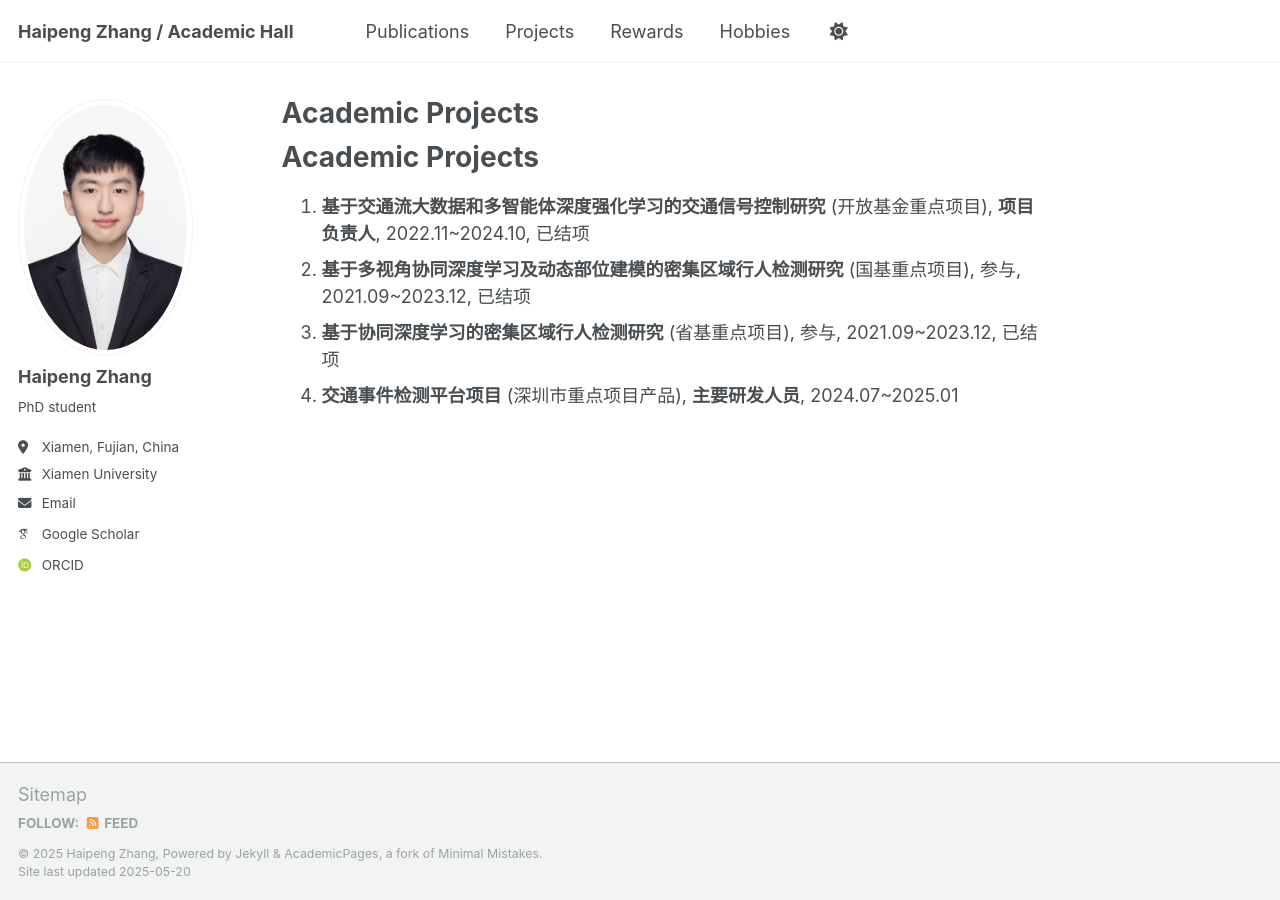
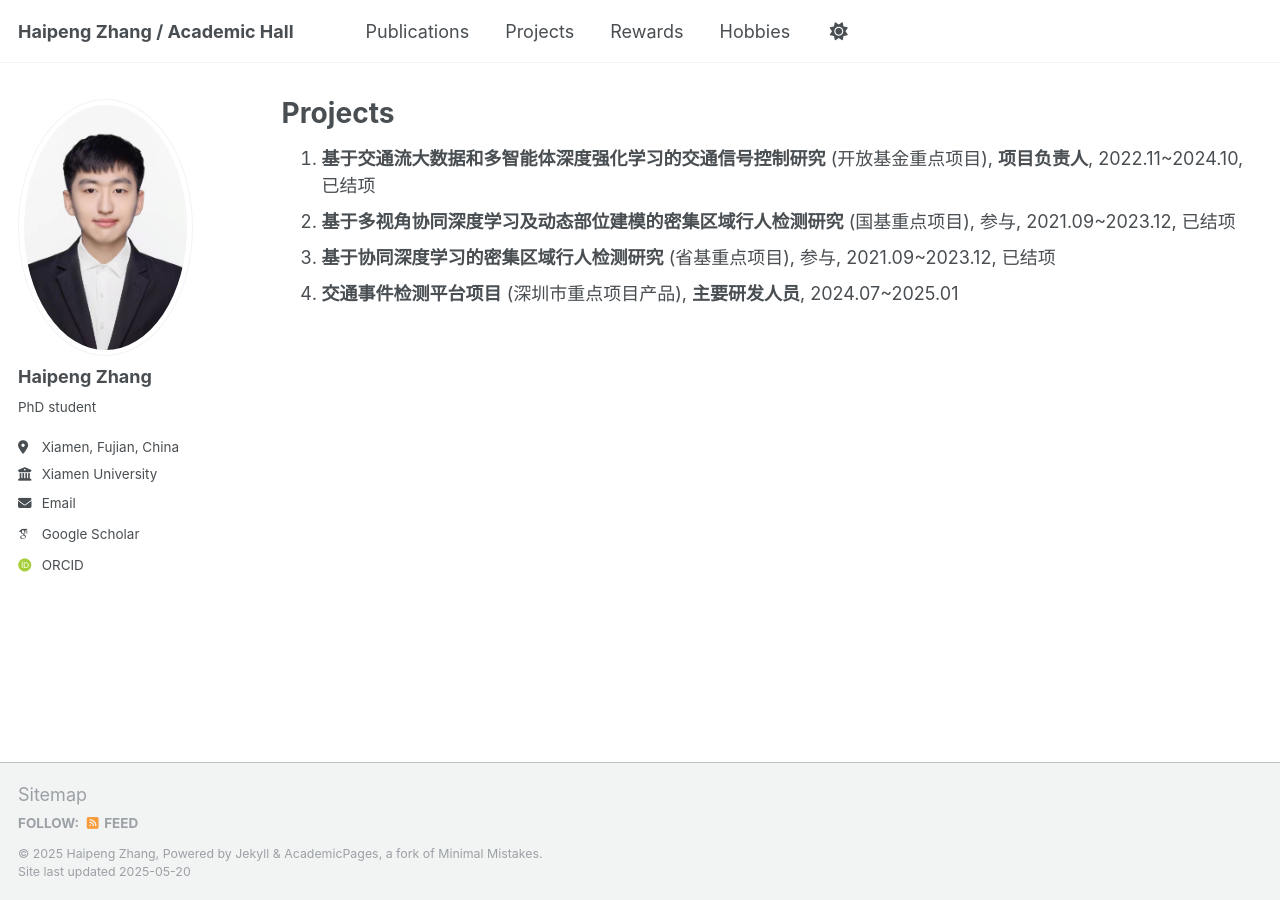
Before and after one commit to Harry-first/haipengzhang, a Jekyll site: the page built from _pages/talks.md, in a window 1280 px wide. Built offline with Jekyll 4.4.1, drawn with Linux system fonts in a browser that asks for light colours; some web fonts are replaced; our own code applies the rules of GitHub Pages for plain Markdown files.

Commit message:
Update talks.md

```diff
--- a/_pages/talks.md
+++ b/_pages/talks.md
@@ -1,5 +1,10 @@
-**Academic Projects**
-======
+---
+layout: archive
+title: "Projects"
+permalink: /talks/
+author_profile: true
+---
+
 1. **基于交通流大数据和多智能体深度强化学习的交通信号控制研究** (开放基金重点项目), **项目负责人**, 2022.11~2024.10, 已结项
 2. **基于多视角协同深度学习及动态部位建模的密集区域行人检测研究** (国基重点项目), 参与, 2021.09~2023.12, 已结项
 3. **基于协同深度学习的密集区域行人检测研究** (省基重点项目), 参与, 2021.09~2023.12, 已结项
```
